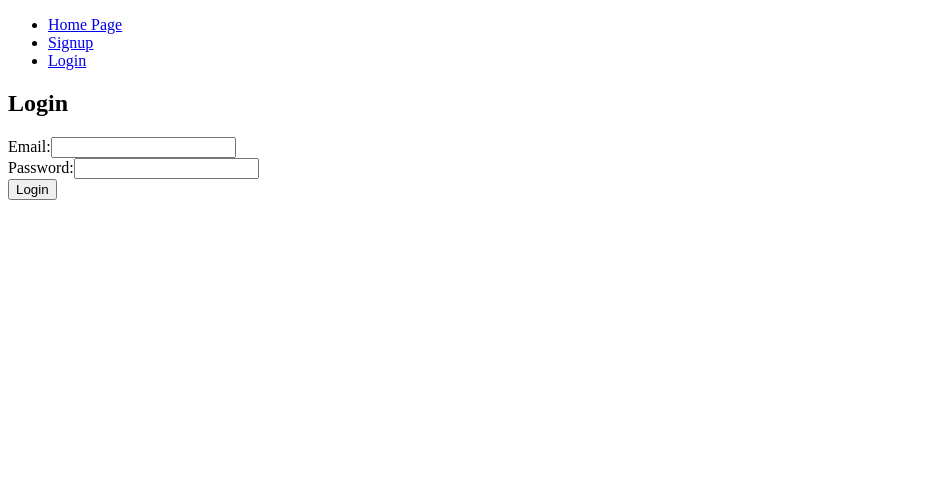
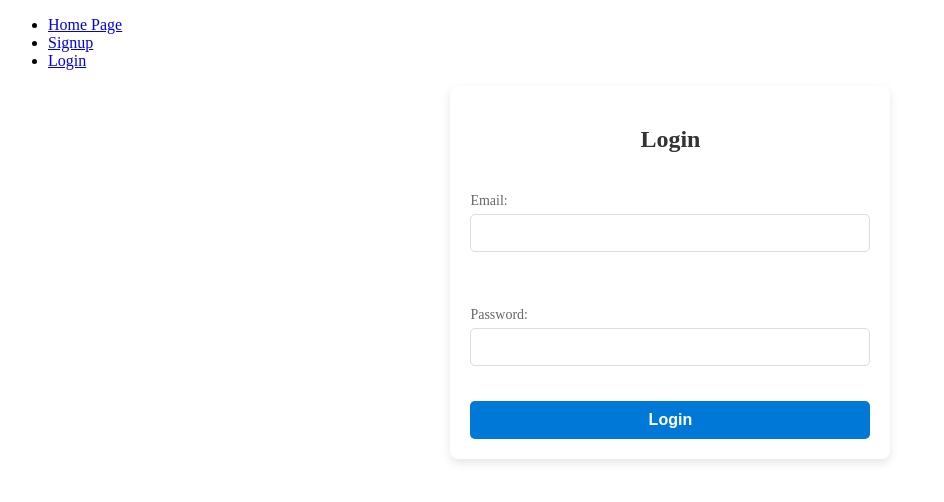
Before and after one commit to mariefrancef/FRONTmicroService, an Angular app: page /login in a window 1280 px wide. Shown: the top 502 px of the page, without its empty margins (0-944 px from the left). Built offline with nearby package versions, Linux system fonts and the light colour scheme.

Commit message:
ajout de css pour login et signup

```diff
--- a/src/app/app.component.scss
+++ b/src/app/app.component.scss
@@ -0,0 +1,4 @@
+body {
+  margin: 0;
+  padding: 0;
+}
--- a/src/app/login/login.component.html
+++ b/src/app/login/login.component.html
@@ -1,12 +1,12 @@
-<div>
+<div class="connectForm">
   <h2>Login</h2>
-  <form (ngSubmit)="onSubmit()">
-    <div>
+  <form (ngSubmit)="onSubmit()" class="loginForm">
+    <div class="inputForm">
       <label for="email">Email:</label>
       <input type="text" id="email" [(ngModel)]="email" name="email" required />
     </div>
 
-    <div>
+    <div class="inputForm">
       <label for="password">Password:</label>
       <input
         type="password"
@@ -16,7 +16,6 @@
         required
       />
     </div>
-
     <button type="submit">Login</button>
   </form>
 </div>
--- a/src/app/login/login.component.scss
+++ b/src/app/login/login.component.scss
@@ -0,0 +1,104 @@
+body {
+  margin: 0;
+  padding: 0;
+  height: 100vh;
+  display: flex;
+  align-items: center;
+  justify-content: center;
+  background-color: #f4f4f4;
+}
+
+div {
+  display: flex;
+  flex-direction: column;
+  align-items: center;
+  justify-content: center;
+  width: 100%;
+  max-width: 400px;
+  padding: 20px;
+  background: #ffffff;
+  border-radius: 8px;
+  text-align: center;
+}
+
+h2 {
+  font-size: 24px;
+  margin-bottom: 20px;
+  color: #333;
+}
+
+.connectForm {
+  display: flex;
+  flex-direction: column;
+  align-items: center;
+  justify-content: center;
+  width: 100%;
+  max-width: 400px;
+  padding: 20px;
+  background: #ffffff;
+  border-radius: 8px;
+  box-shadow: 0 4px 10px rgba(0, 0, 0, 0.1);
+  text-align: center;
+  margin-left: 35%; // TODO ! A MODIFIER ET CENTRER
+}
+
+.loginForm {
+  display: flex;
+  flex-direction: column;
+
+  align-items: center;
+  width: 100%;
+  gap: 15px;
+
+  div {
+    display: flex;
+    flex-direction: column;
+    align-items: flex-start;
+    justify-content: center;
+    width: 100%;
+  }
+
+  label {
+    font-size: 14px;
+    margin-bottom: 5px;
+    color: #666;
+    text-align: left;
+  }
+
+  input {
+    width: 100%;
+    padding: 10px;
+    font-size: 14px;
+    border: 1px solid #ddd;
+    border-radius: 5px;
+    box-sizing: border-box;
+    transition: border-color 0.3s;
+
+    &:focus {
+      outline: none;
+      border-color: #0078d7;
+      box-shadow: 0 0 5px rgba(0, 120, 215, 0.3);
+    }
+  }
+
+  button {
+    width: 100%;
+    padding: 10px 15px;
+    font-size: 16px;
+    font-weight: bold;
+    color: #fff;
+    background-color: #0078d7;
+    border: none;
+    border-radius: 5px;
+    cursor: pointer;
+    transition: background-color 0.3s;
+
+    &:hover {
+      background-color: #005bb5;
+    }
+
+    &:active {
+      background-color: #003f87;
+    }
+  }
+}
--- a/src/app/signup/signup.component.html
+++ b/src/app/signup/signup.component.html
@@ -1,6 +1,6 @@
-<div>
+<div class="connectForm">
   <h2>Signup</h2>
-  <form (ngSubmit)="onSubmit()">
+  <form (ngSubmit)="onSubmit()" class="loginForm">
     <div>
       <label for="name">Name:</label>
       <input type="text" id="name" [(ngModel)]="name" name="name" required />
--- a/src/app/signup/signup.component.scss
+++ b/src/app/signup/signup.component.scss
@@ -0,0 +1,104 @@
+body {
+  margin: 0;
+  padding: 0;
+  height: 100vh;
+  display: flex;
+  align-items: center;
+  justify-content: center;
+  background-color: #f4f4f4;
+}
+
+div {
+  display: flex;
+  flex-direction: column;
+  align-items: center;
+  justify-content: center;
+  width: 100%;
+  max-width: 400px;
+  padding: 20px;
+  background: #ffffff;
+  border-radius: 8px;
+  text-align: center;
+}
+
+h2 {
+  font-size: 24px;
+  margin-bottom: 20px;
+  color: #333;
+}
+
+.connectForm {
+  display: flex;
+  flex-direction: column;
+  align-items: center;
+  justify-content: center;
+  width: 100%;
+  max-width: 400px;
+  padding: 20px;
+  background: #ffffff;
+  border-radius: 8px;
+  box-shadow: 0 4px 10px rgba(0, 0, 0, 0.1);
+  text-align: center;
+  margin-left: 35%; // TODO ! A MODIFIER ET CENTRER
+
+  .loginForm {
+    display: flex;
+    flex-direction: column;
+
+    align-items: center;
+    width: 100%;
+    gap: 15px;
+
+    div {
+      display: flex;
+      flex-direction: column;
+      align-items: flex-start;
+      justify-content: center;
+      width: 100%;
+    }
+
+    label {
+      font-size: 14px;
+      margin-bottom: 5px;
+      color: #666;
+      text-align: left;
+    }
+
+    input {
+      width: 100%;
+      padding: 10px;
+      font-size: 14px;
+      border: 1px solid #ddd;
+      border-radius: 5px;
+      box-sizing: border-box;
+      transition: border-color 0.3s;
+
+      &:focus {
+        outline: none;
+        border-color: #0078d7;
+        box-shadow: 0 0 5px rgba(0, 120, 215, 0.3);
+      }
+    }
+
+    button {
+      width: 100%;
+      padding: 10px 15px;
+      font-size: 16px;
+      font-weight: bold;
+      color: #fff;
+      background-color: #0078d7;
+      border: none;
+      border-radius: 5px;
+      cursor: pointer;
+      transition: background-color 0.3s;
+
+      &:hover {
+        background-color: #005bb5;
+      }
+
+      &:active {
+        background-color: #003f87;
+      }
+    }
+  }
+}
```
